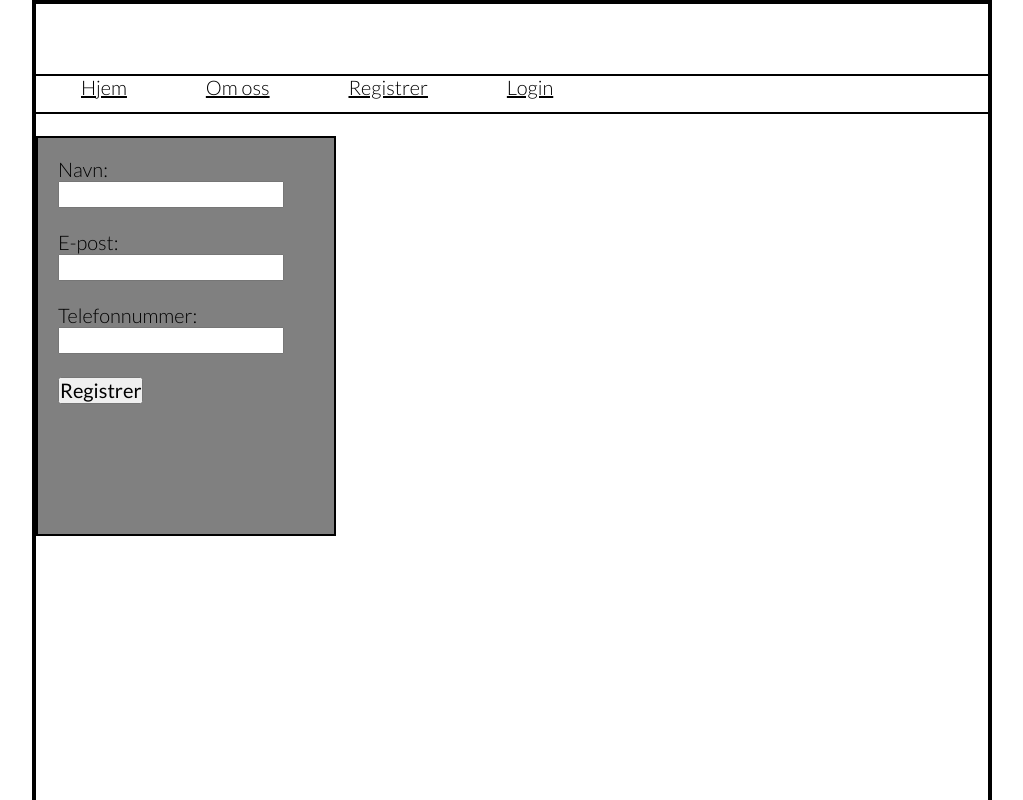
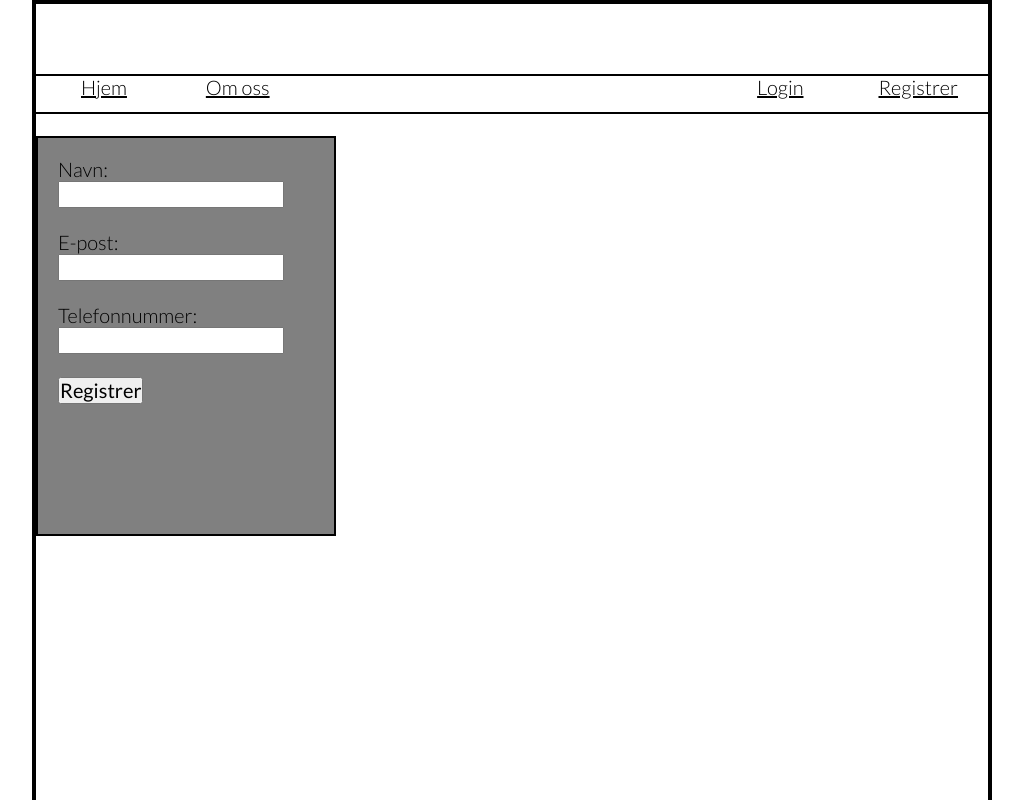
Before and after one commit to leventen95/SoftwareEngineering2020, a plain HTML site: page registrer.html in a window 1280 px wide. Shown: the top 800 px of the page, without its empty margins (128-1151 px from the left). Drawn offline with Linux system fonts and the light colour scheme; files that its build step writes are made by us from their sources.

Commit message:
Update registrer.html

```diff
--- a/registrer.html
+++ b/registrer.html
@@ -4,7 +4,7 @@
         <title> Gruppe 3 </title>
         <link rel="stylesheet" type="text/css" href="css/normalize.css">
         <link rel="stylesheet" type="text/css" href="css/Grid.css">
-        <link rel="stylesheet" type="text/css" href="style.css">
+        <link rel="stylesheet" type="text/css" href="css/style.css">
         <link href="https://fonts.googleapis.com/css2?family=Lato:ital,wght@0,100;0,300;0,400;1,300&display=swap" rel="stylesheet">
     </head>
     <body>
@@ -13,8 +13,8 @@
         <div id="nav">
             <a href="template.html">Hjem</a>
             <a href = "om.html">Om oss</a>
-            <a href = "registrer.html">Registrer</a>
-            <a href = "login.html">Login</a>
+            <span id="regis"><a href = "registrer.html">Registrer</a></span>
+            <span id="regis"><a href = "login.html">Login</a></span>
         </div>
 
 
```
